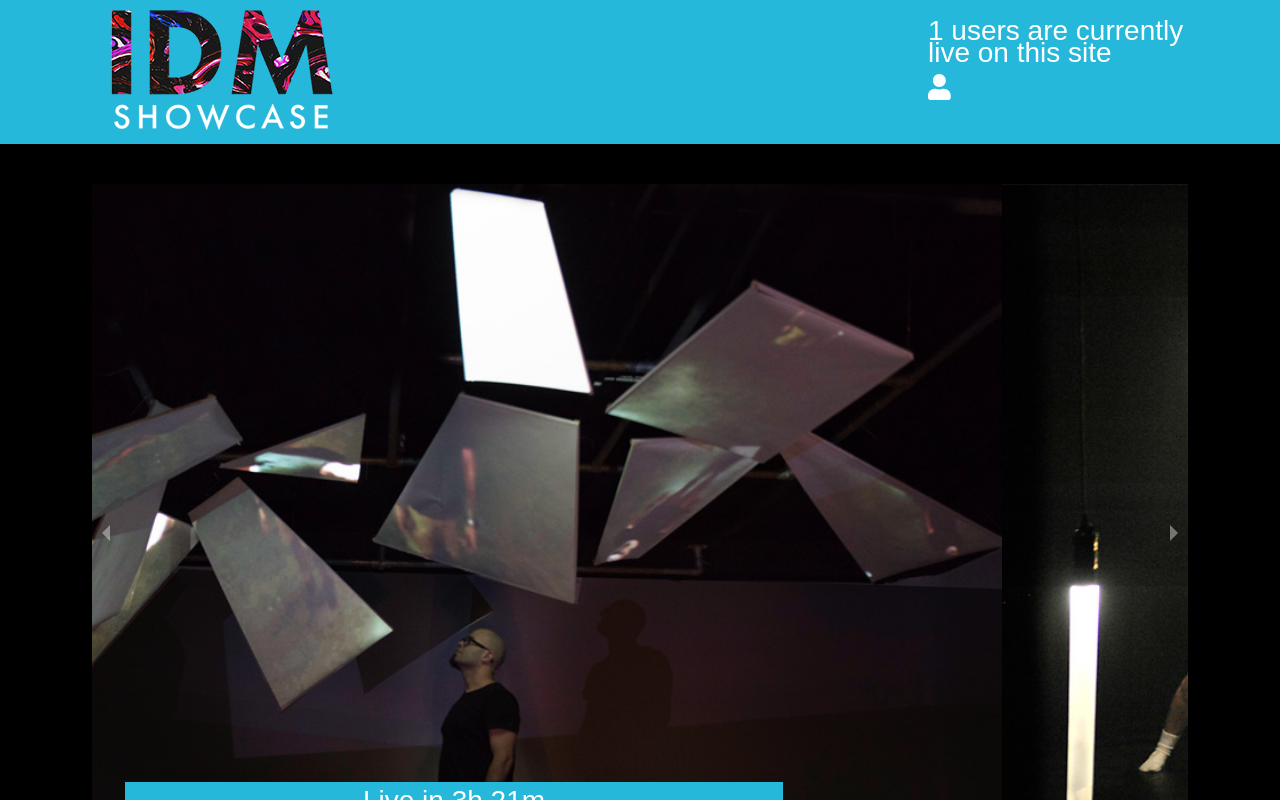
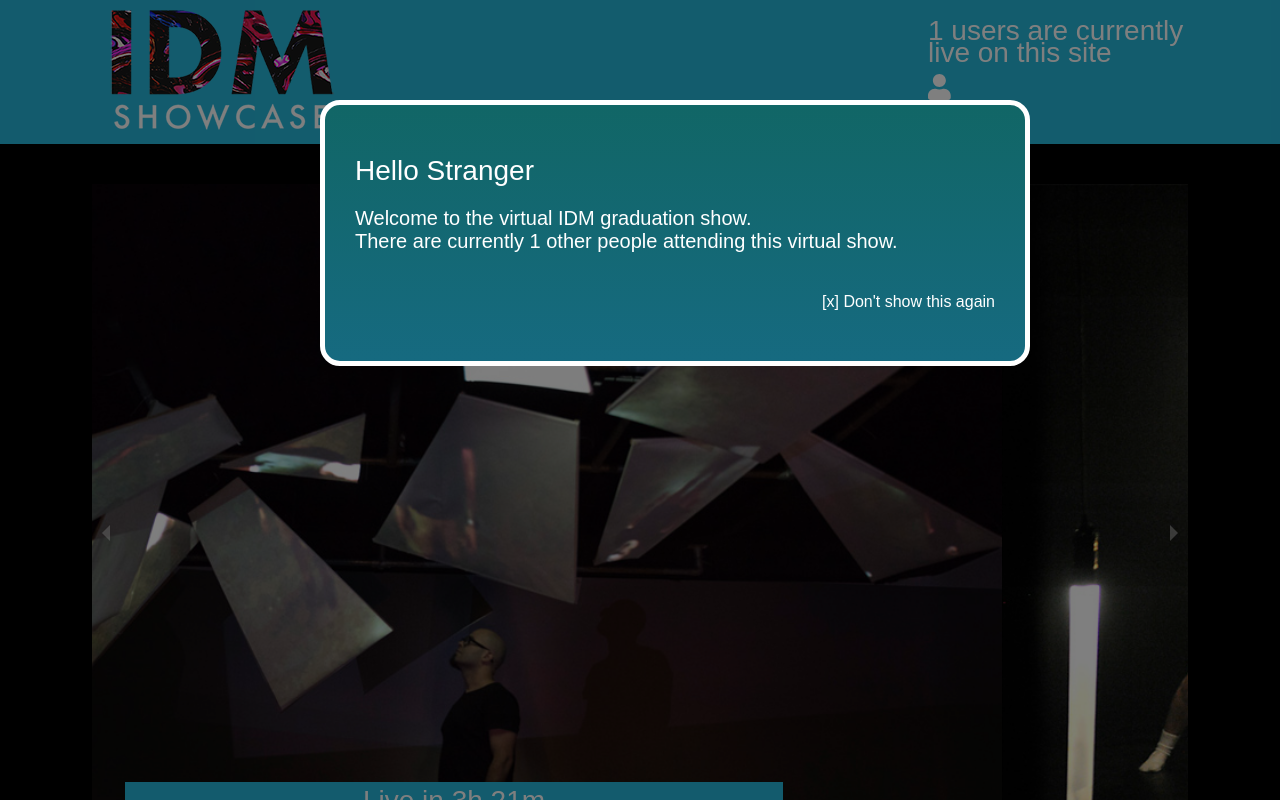
Before and after one commit to morscad/idm-show, a React (Create React App) app: page / in a window 1280 px wide. Shown: the top 800 px of the page. Built offline with nearby package versions, Linux system fonts and the light colour scheme; a web font is replaced by a local one.

Commit message:
[LAYOUT] add visitor popup

```diff
--- a/src/layout/MainLayout.js
+++ b/src/layout/MainLayout.js
@@ -1,4 +1,4 @@
-import React from "react";
+import React, { useContext, useState } from "react";
 import showLogo from "../assets/images/showLogo.png";
 
 import "./MainLayout.scss";
@@ -8,6 +8,9 @@ import instagram from "../assets/icons/instagram.svg";
 import twitter from "../assets/icons/twitter.svg";
 
 const MainLayout = ({ children, context }) => {
+  const [showPOpup, setShowPopup] = useState(true);
+  const [state, setState] = useContext(context);
+
   return (
     <div>
       <div className={"header"}>
@@ -34,6 +37,23 @@ const MainLayout = ({ children, context }) => {
       <div className={"container"}>
         <div className={"content"}>{children}</div>
       </div>
+      {showPOpup && (
+        <div className={"welcomePopup"}>
+          <div className={"popupBody"}>
+            <div className={"popupTitle"}>Hello Stranger</div>
+            <div className={"popupContent"}>
+              Welcome to the virtual IDM graduation show.<br />
+              {state.users.length > 0 && <span>There are currently {state.users.length} other people attending
+                this virtual show.</span>}
+            </div>
+            <div className={'dontShowAgain'} onClick={()=> {
+              setShowPopup(false);
+            }}>
+              [x] Don't show this again
+            </div>
+          </div>
+        </div>
+      )}
     </div>
   );
 };
--- a/src/layout/MainLayout.scss
+++ b/src/layout/MainLayout.scss
@@ -30,3 +30,64 @@
 .content {
   margin: 40px 0 60px;
 }
+
+.welcomePopup {
+  position: fixed;
+  z-index: 10;
+  background-color: rgba(0,0,0,0.5);
+  top:0;
+  bottom:0;
+  left:0;
+  right: 0;
+  animation: .5s ease-out pulse;
+}
+@keyframes pulse {
+  0% {
+    opacity: 0;
+  }
+  100% {
+    opacity: 1;
+  }
+}
+
+
+.popupBody {
+  width: 50%;
+  margin-left: 25%;
+  margin-top: 100px;
+  background: rgb(2,0,36);
+  background: linear-gradient(rgba(17,102,102,1) 0%, rgba(22,106,128,1) 100%);
+  border-radius: 20px;
+  padding: 50px 30px;
+  border: 5px solid #FFFFFF;
+
+
+}
+
+
+.popupTitle {
+  font-family: futura-pt, sans-serif;
+  font-style: normal;
+  font-weight: 500;
+  font-size: 28px;
+  color: #ffffff;
+  margin-bottom: 20px;
+
+}
+.popupContent {
+  font-family: futura-pt, sans-serif;
+  font-style: normal;
+  font-weight: 300;
+  font-size: 20px;
+  color: #ffffff;
+  margin-bottom: 40px;
+}
+.dontShowAgain {
+  cursor: pointer;
+  font-family: futura-pt, sans-serif;
+  font-style: normal;
+  font-weight: 300;
+  font-size: 16px;
+  color: #ffffff;
+  text-align: right;
+}
```
Also changed, not shown: src/pages/HomePage.scss (line endings or trailing spaces).
